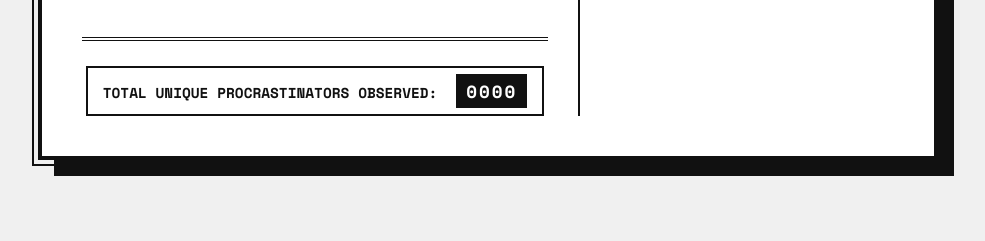
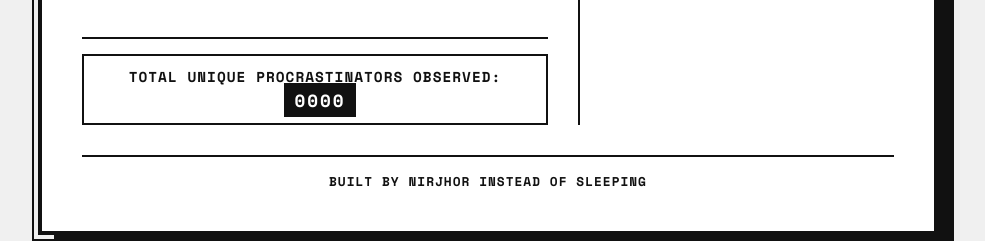
Before and after one commit to nirjhor-7/later-gator, a website: page index.html in a window 1280 px wide. Shown: the part 997-1238 px from the top of the page, without its empty margins (152-1137 px from the left). Before the commit the page ends 1217 px from the top, so only its background shows below. Drawn offline with nearby package versions, Linux system fonts and the light colour scheme; no server answers.

Commit message:
style: Add developer footer

```diff
--- a/index.html
+++ b/index.html
@@ -84,6 +84,10 @@
             </section>
 
         </main>
+
+        <footer class="site-footer">
+            BUILT BY NIRJHOR INSTEAD OF SLEEPING
+        </footer>
     </div>
 
     <script src="script.js"></script>
--- a/style.css
+++ b/style.css
@@ -376,3 +376,14 @@
         font-size: 3rem;
     }
 }
+
+.site-footer {
+    text-align: center;
+    border-top: 2px solid var(--ink);
+    margin-top: 30px;
+    padding-top: 15px;
+    font-size: 0.8rem;
+    font-weight: 700;
+    text-transform: uppercase;
+    letter-spacing: 1px;
+}
```
